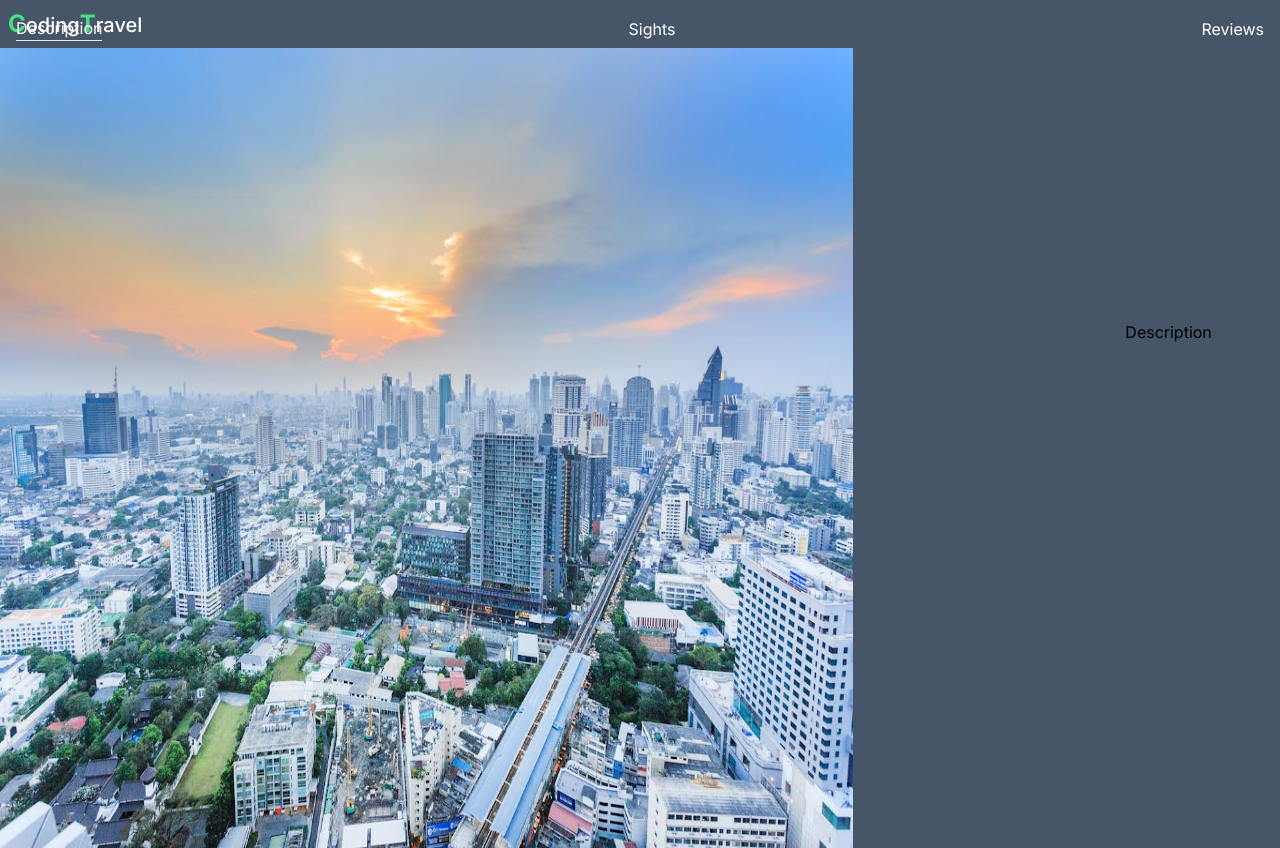
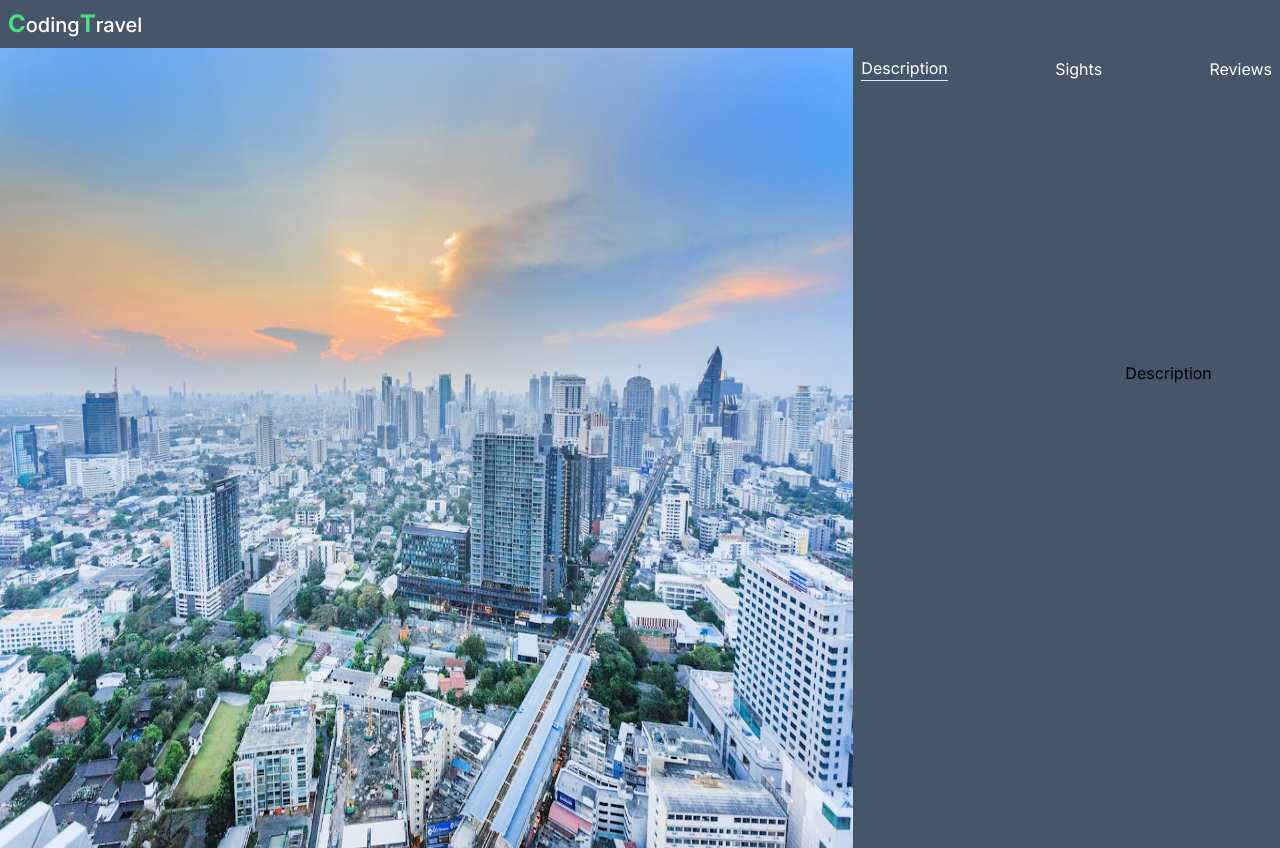
Before and after one commit to sz-adam/Travel-nextjs, a Next.js app: page /travel/Bangkok in a window 1280 px wide. Built offline with nearby package versions, Linux system fonts and the light colour scheme.

Commit message:
new style

```diff
--- a/components/DetailsNavigation.tsx
+++ b/components/DetailsNavigation.tsx
@@ -14,7 +14,7 @@
   const [currentTab, setCurrentTab] = useState("Description");
   return (
     <>
-      <nav className="absolute top-0 left-0 right-0 flex justify-between items-center p-4 text-white">
+      <nav className="flex justify-between items-center p-2 text-white ">
         <button
           className={` ${currentTab === "Description" ? "border-b" : ""}`}
           onClick={() => setCurrentTab("Description")}
```
